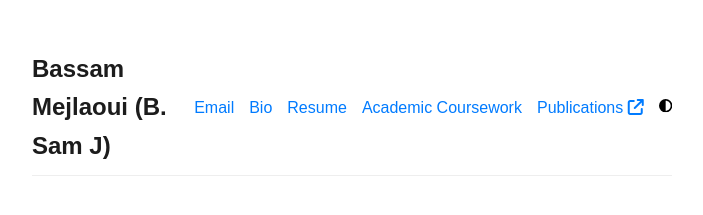
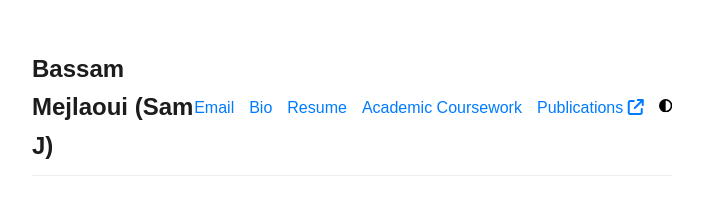
Before and after one commit to Bassamejlaoui/bassamejlaoui.github.io, a plain HTML site: page index.html in a window 1280 px wide. Shown: the top 215 px of the page, without its empty margins (288-991 px from the left). Drawn offline with Linux system fonts and the light colour scheme.

Commit message:
Update index.html

```diff
--- a/index.html
+++ b/index.html
@@ -13,7 +13,7 @@
     <main class="container">
         <nav class="nav">
             <div class="nav-content">
-                <a href="/" class="nav-title">Bassam Mejlaoui (B. Sam J)</a>
+                <a href="/" class="nav-title">Bassam Mejlaoui (Sam J)</a>
                  <div class="nav-links">
                  <a href="mailto:Bassam.mejlaoui@uit.ac.ma" class="nav-link">
                     Email
```
